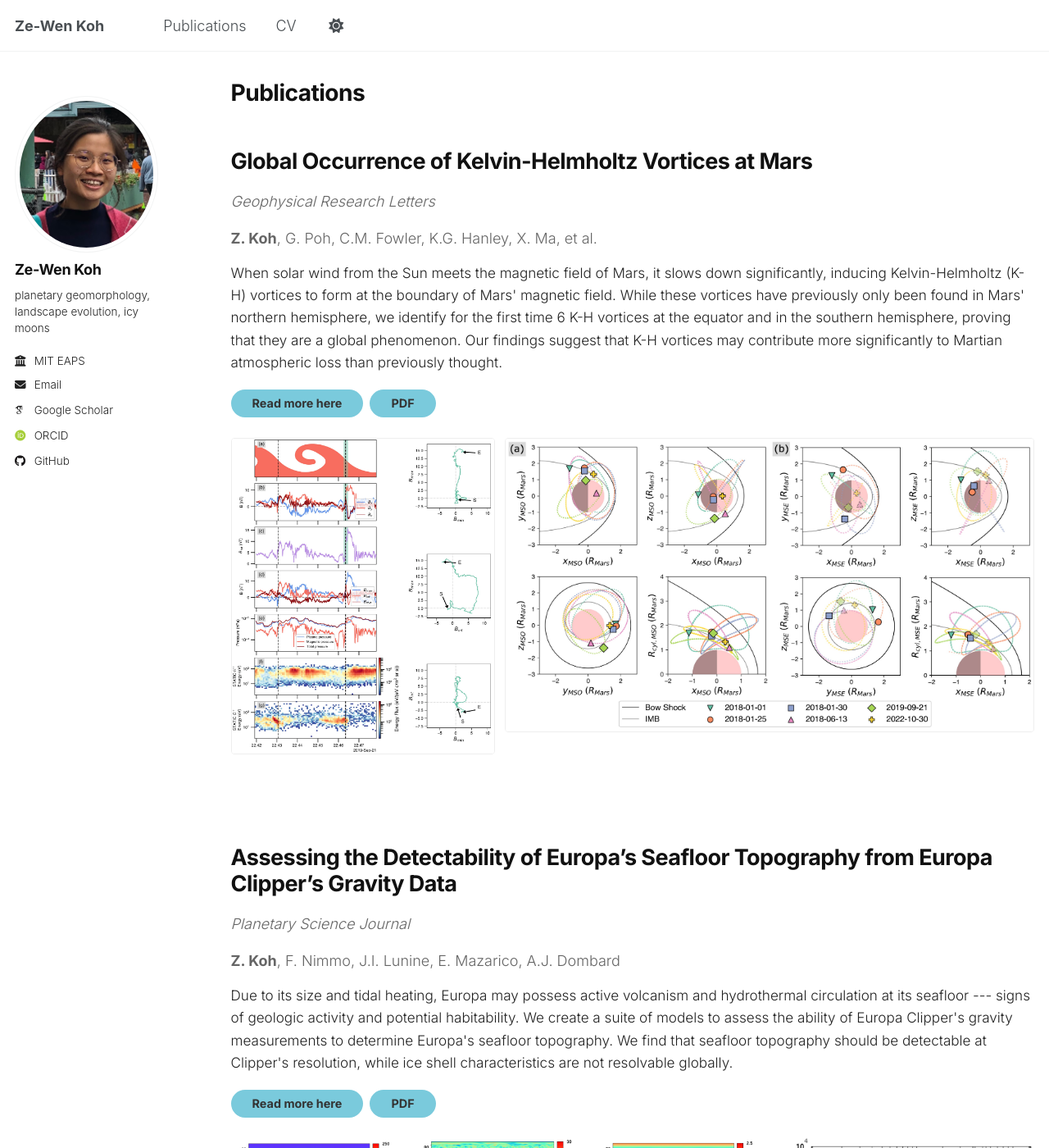
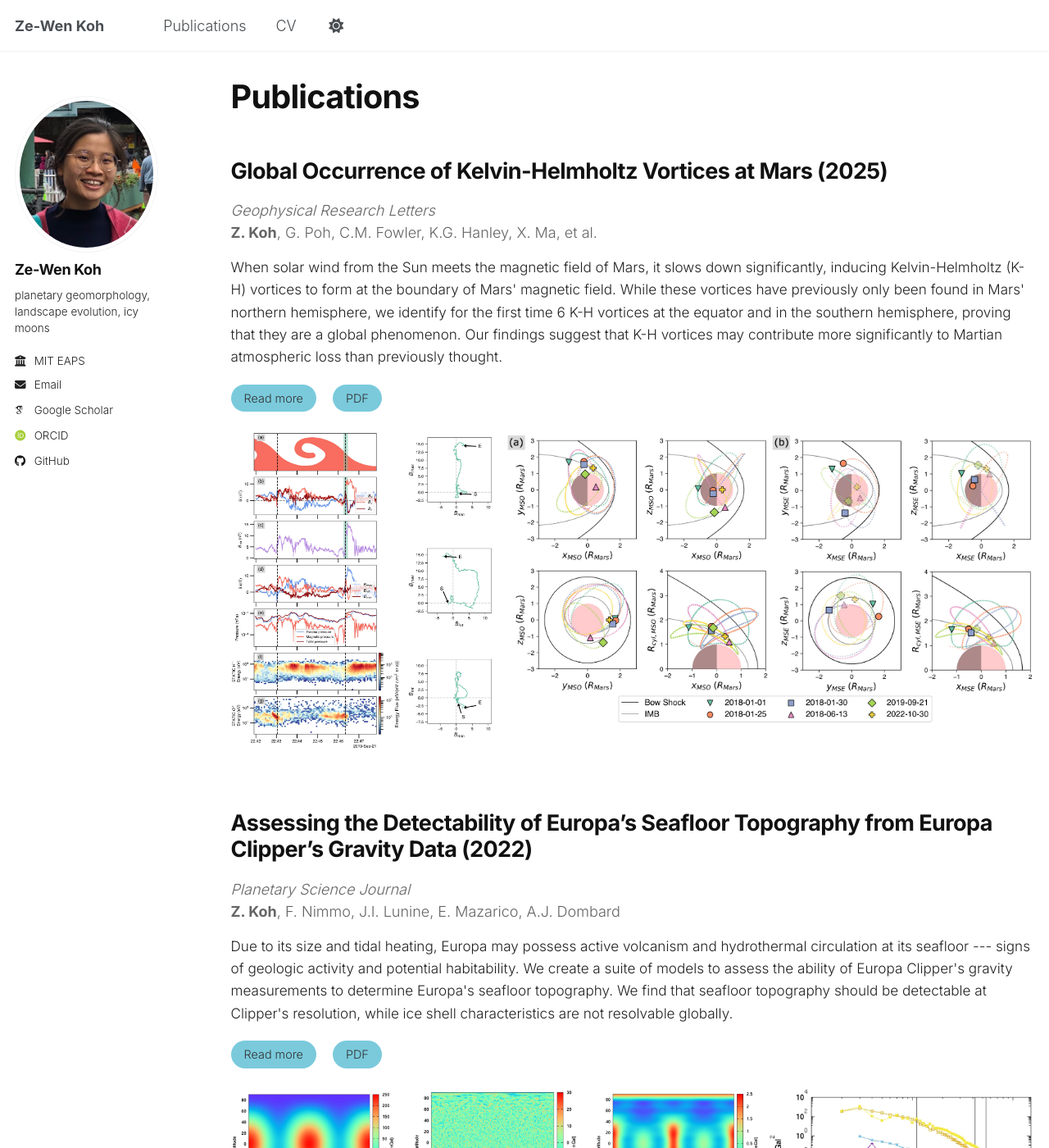
Before and after one commit to kohzewen/kohzewen.github.io, a Jekyll site: the page built from _pages/publications.html, in a window 1280 px wide and 1400 px high. Shown: the whole window at 82% size. Built offline with Jekyll 4.4.1, drawn with Linux system fonts in a browser that asks for light colours; some web fonts are replaced.

Commit message:
aesthetic changes to publications page

```diff
--- a/_pages/publications.html
+++ b/_pages/publications.html
@@ -5,20 +5,29 @@
 author_profile: true
 ---
 
+<style>
+  /* Target the main page title specifically */
+  .page__title {
+    font-size: 2.2rem !important; /* Larger than the 1.5rem paper titles */
+    font-weight: 900 !important;  /* Heavier weight */
+    margin-bottom: 30px !important;
+  }
+</style>
+
 {% include base_path %}
 
 {% assign posts = site.publications | sort: 'date' | reverse %}
 
 {% for post in posts %}
-  <div style="margin-bottom: 70px; padding-bottom: 40px;">
+  <div style="margin-bottom: 50px; padding-bottom: 20px;">
 
-    <h2 style="margin-bottom: 8px; font-size: 1.5rem; border-bottom: none;">{{ post.title }}</h2>
+    <h2 style="margin-bottom: 2px; font-size: 1.5rem; border-bottom: none;">{{ post.title }}</h2>
 
     {% if post.venue %}
-          <p style="margin-bottom: 2px; color: #666; font-size: 1rem;"><em>{{ post.venue }}</em></p>
-        {% endif %}
+      <p style="margin-bottom: 0px; color: #666; font-size: 1rem;"><em>{{ post.venue }}</em></p>
+    {% endif %}
 
-    <p style="margin-bottom: 15px; color: #666; font-size: 1rem;">
+    <p style="margin-top: 0px; margin-bottom: 15px; color: #666; font-size: 1rem;">
       {{ post.authors }}
     </p>
 
@@ -26,12 +35,12 @@
       {{ post.excerpt }}
     </div>
 
-    <div style="margin-bottom: 25px; display: flex; gap: 8px;">
+    <div style="margin-bottom: 25px; display: flex; gap: 20px;">
       {% if post.paperurl %}
-        <a href="{{ post.paperurl }}" class="custom-btn" style="background: #7acadc; color: #333; padding: 6px 26px; border-radius: 50px; text-decoration: none; font-size: 0.8rem; font-weight: 600;">Read more here</a>
+        <a href="{{ post.paperurl }}" class="custom-btn" style="background: #7acadc; color: #333; padding: 6px 16px; border-radius: 50px; text-decoration: none; font-size: 0.8rem;">Read more</a>
       {% endif %}
       {% if post.pdf %}
-        <a href="{{ post.pdf }}" class="custom-btn" style="background: #7acadc; color: #333; padding: 6px 26px; border-radius: 50px; text-decoration: none; font-size: 0.8rem; font-weight: 600;">PDF</a>
+        <a href="{{ post.pdf }}" class="custom-btn" style="background: #7acadc; color: #333; padding: 6px 16px; border-radius: 50px; text-decoration: none; font-size: 0.8rem;">PDF</a>
       {% endif %}
     </div>
 
```
Also changed, not shown: _publications/2022-08-19-europa.md (+7 -3 lines), _publications/2025-11-21-maven.md (+7 -3 lines).
